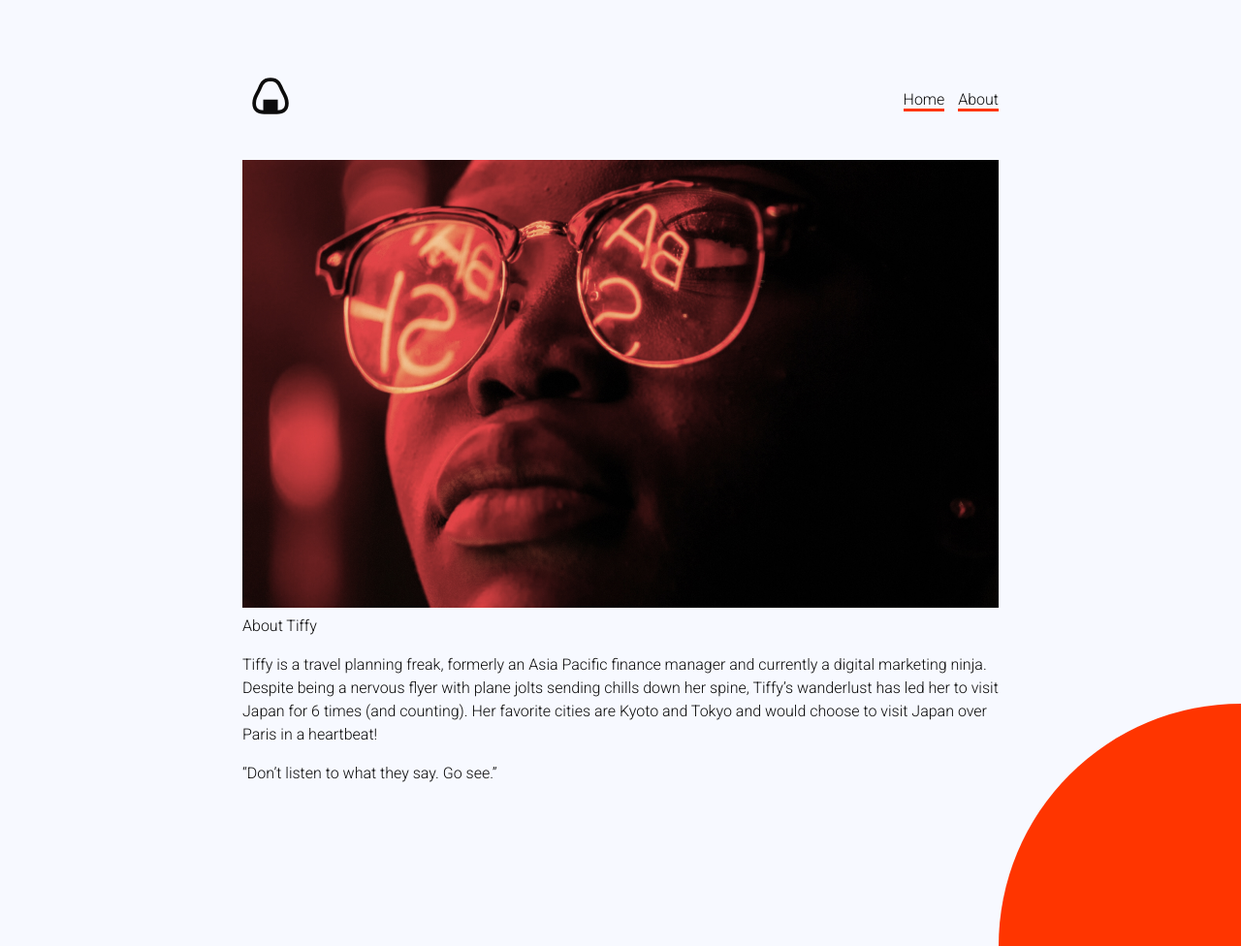
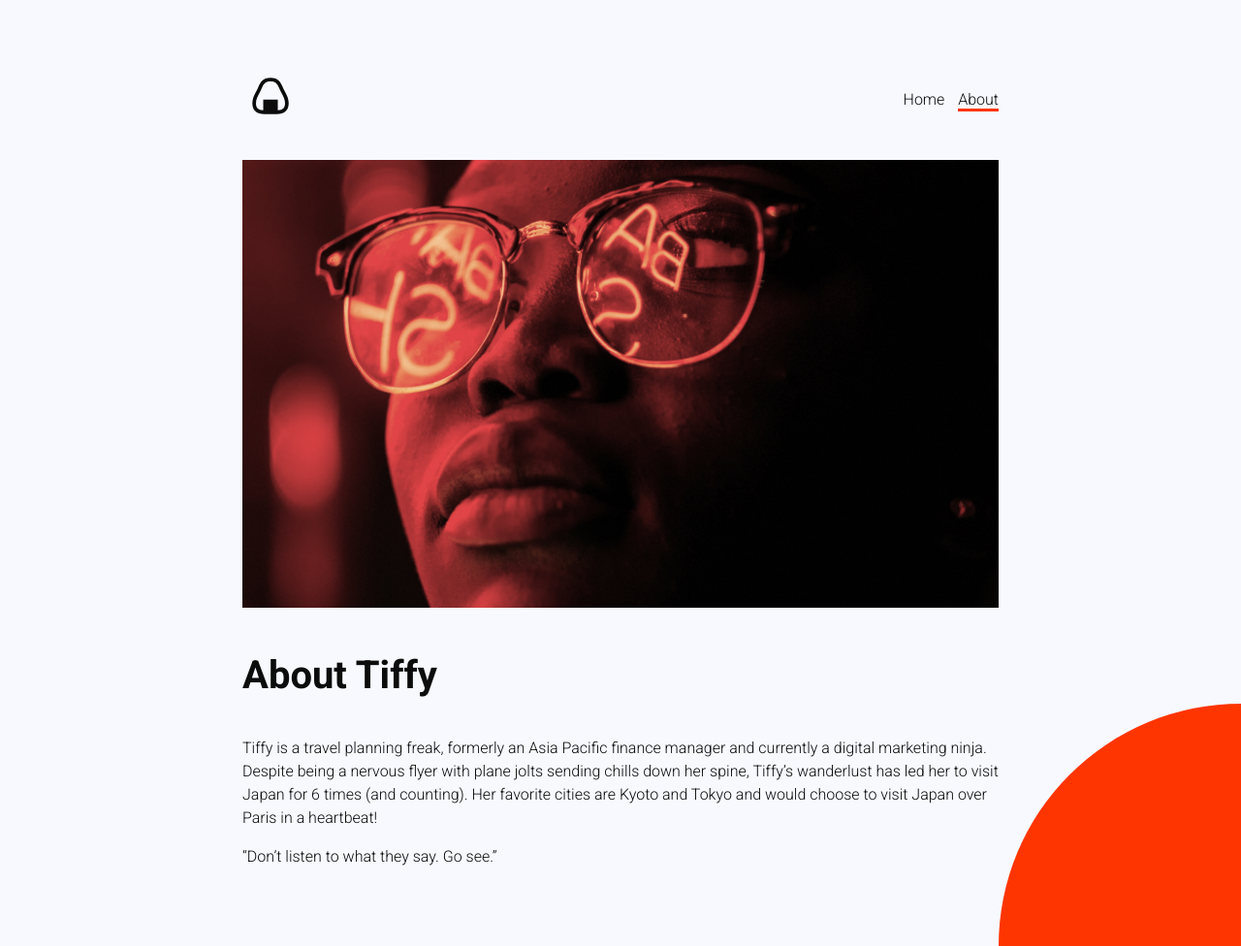
Before and after one commit to Alexcmyk/anightinjapan, a Jekyll site: the page built from about.markdown, in a window 1280 px wide and 976 px high. Shown: the whole window at 97% size. Built offline with Jekyll 4.4.1, drawn with Linux system fonts in a browser that asks for light colours.

Commit message:
fix nav and images

```diff
--- a/_includes/header.html
+++ b/_includes/header.html
@@ -3,7 +3,7 @@
     <img src="/assets/img/logo.svg" alt="A night in Japan Logo" />
   </a>
   <nav>
-    <a href="/">Home</a>
-    <a href="/about">About</a>
+    <a href="/" {% if page.url == "/" %} class="selected" {% endif %}>Home</a>
+    <a href="/about/" {% if page.url == "/about/" %} class="selected" {% endif %}>About</a>
   </nav>
 </header>
--- a/about.markdown
+++ b/about.markdown
@@ -4,7 +4,9 @@
 layout: default
 ---
 
-![about.jpg](/uploads/about.jpg)About Tiffy
+![about.jpg](/uploads/about.jpg)
+
+## About Tiffy
 
 
 Tiffy is a travel planning freak, formerly an Asia Pacific finance manager and currently a digital marketing ninja. Despite being a nervous flyer with plane jolts sending chills down her spine, Tiffy’s wanderlust has led her to visit Japan for 6 times (and counting). Her favorite cities are Kyoto and Tokyo and would choose to visit Japan over Paris in a heartbeat!
--- a/assets/css/app.scss
+++ b/assets/css/app.scss
@@ -9,7 +9,7 @@
 $typography: Roboto;
 
 img {
-  max-width: 100%;
+  max-width: 780px;
 }
 
 body {
@@ -51,7 +51,12 @@
   margin: 40px 0 0 0;
 }
 
-nav a,
+nav a {
+  color: $textColor;
+  text-decoration: none;
+}
+
+nav a.selected,
 p a {
   color: $textColor;
   text-decoration: none;
```
